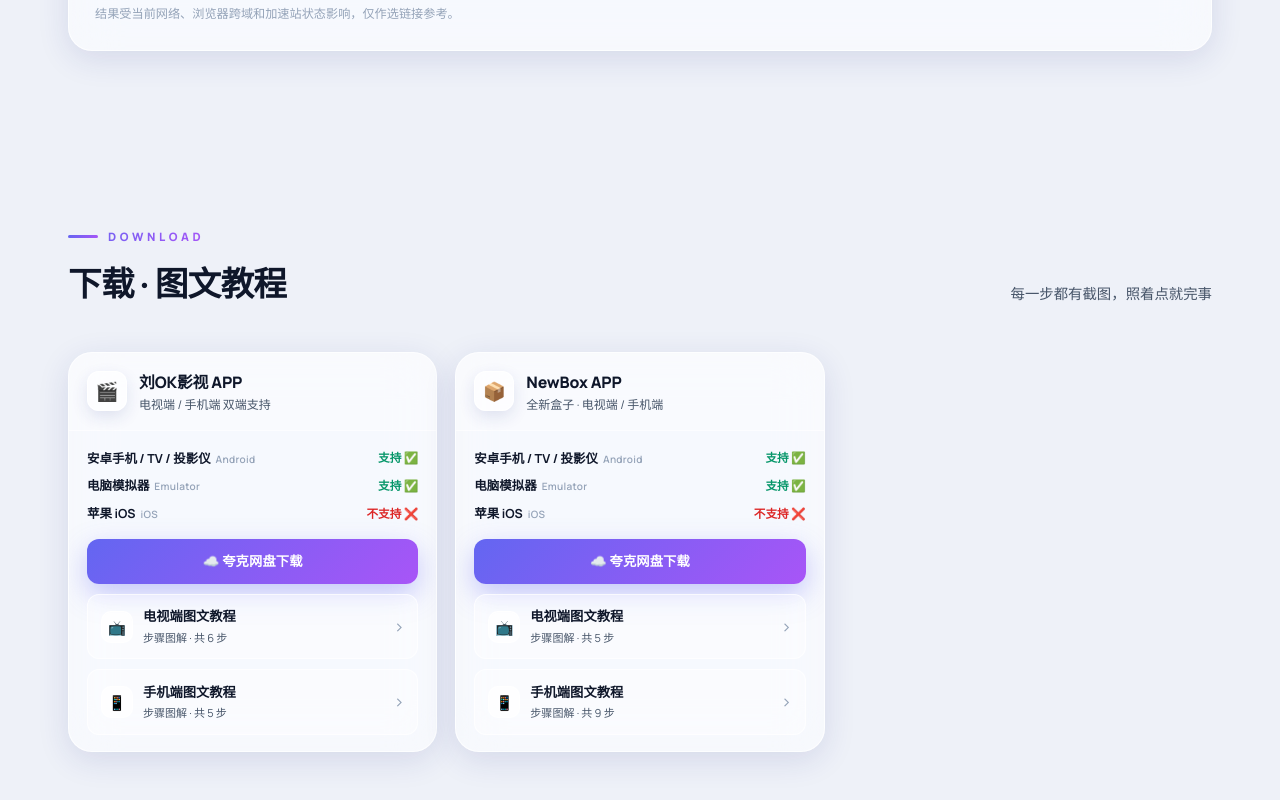
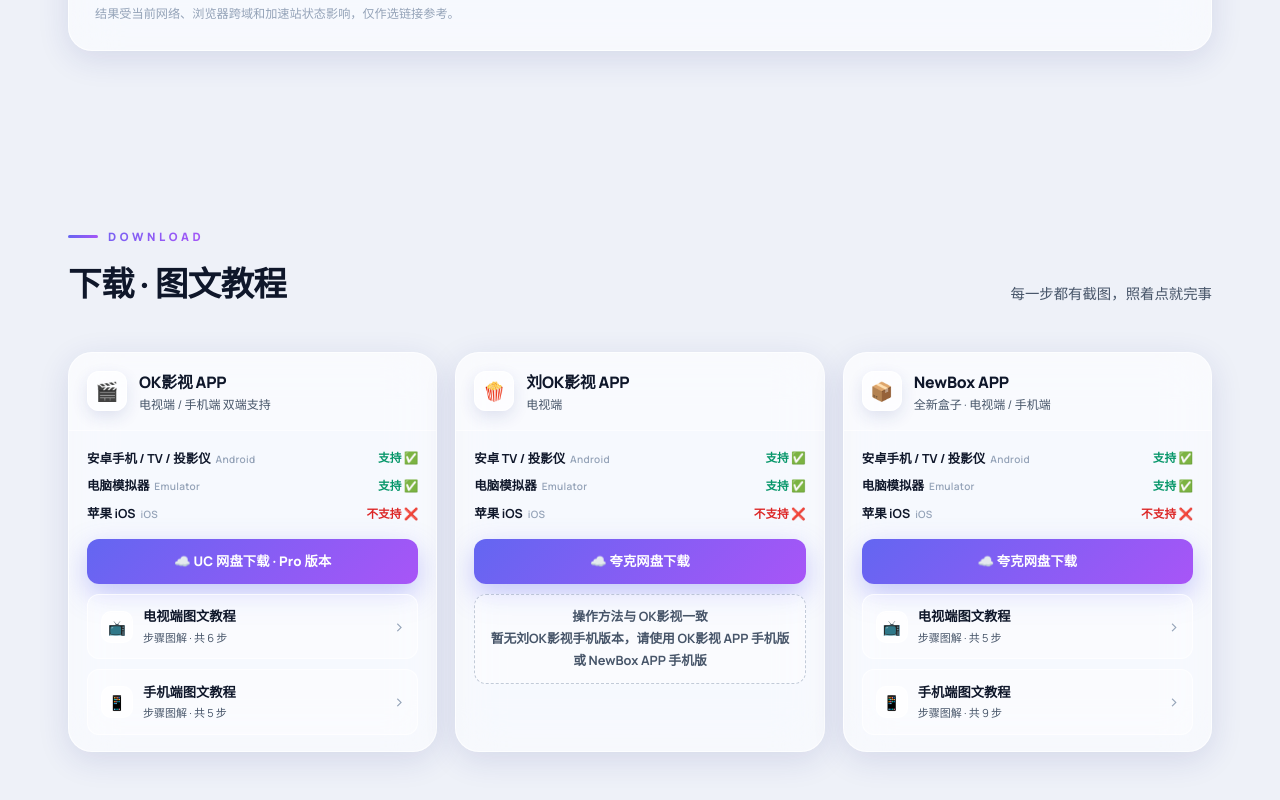
Before and after one commit to EchoIuSion/EchoIuSion.github.io, a plain HTML site: page index.html in a window 1280 px wide. Shown: the part 3061-3861 px from the top of the page. Drawn offline with Linux system fonts and the light colour scheme.

Commit message:
Revert "更新下载区：OK影视卡片改为刘OK影视 APP 并替换为夸克网盘链接，移除原刘OK影视卡片"
This reverts commit 28931cf1c40cfbf03ec62cb949268e203f8b55ba.

```diff
--- a/index.html
+++ b/index.html
@@ -855,7 +855,7 @@ a, button, .source-link, .guide-cta-card, .app-cta, .btn {
         <div class="app-card-header">
           <div class="app-icon">🎬</div>
           <div>
-            <h3>刘OK影视 APP</h3>
+            <h3>OK影视 APP</h3>
             <div class="sub">电视端 / 手机端 双端支持</div>
           </div>
         </div>
@@ -865,7 +865,7 @@ a, button, .source-link, .guide-cta-card, .app-cta, .btn {
         <div class="sp-row"><span class="sp-name">电脑模拟器<span class="sp-en">Emulator</span></span><span class="sp-yes">支持 ✅</span></div>
         <div class="sp-row"><span class="sp-name">苹果 iOS<span class="sp-en">iOS</span></span><span class="sp-no">不支持 ❌</span></div>
       </div>
-          <a class="app-cta qk" href="https://pan.quark.cn/s/2e3889bd222c" target="_blank" rel="noopener">☁️ 夸克网盘下载</a>
+          <a class="app-cta uc" href="https://drive.uc.cn/s/e7b5fd4698704" target="_blank" rel="noopener">☁️ UC 网盘下载 · Pro 版本</a>
           <a href="javascript:void(0)" class="guide-cta-card" data-modal="okTvModal">
             <div class="guide-cta-icon">📺</div>
             <div><h4>电视端图文教程</h4><p>步骤图解 · 共 6 步</p></div>
@@ -876,6 +876,24 @@ a, button, .source-link, .guide-cta-card, .app-cta, .btn {
             <div><h4>手机端图文教程</h4><p>步骤图解 · 共 5 步</p></div>
             <div class="guide-cta-arrow">›</div>
           </a>
+        </div>
+      </article>
+      <article class="app-card">
+        <div class="app-card-header">
+          <div class="app-icon">🍿</div>
+          <div>
+            <h3>刘OK影视 APP</h3>
+            <div class="sub">电视端</div>
+          </div>
+        </div>
+        <div class="app-card-body">
+      <div class="support-list">
+        <div class="sp-row"><span class="sp-name">安卓 TV / 投影仪<span class="sp-en">Android</span></span><span class="sp-yes">支持 ✅</span></div>
+        <div class="sp-row"><span class="sp-name">电脑模拟器<span class="sp-en">Emulator</span></span><span class="sp-yes">支持 ✅</span></div>
+        <div class="sp-row"><span class="sp-name">苹果 iOS<span class="sp-en">iOS</span></span><span class="sp-no">不支持 ❌</span></div>
+      </div>
+          <a class="app-cta qk" href="https://pan.quark.cn/s/2e3889bd222c" target="_blank" rel="noopener">☁️ 夸克网盘下载</a>
+          <p class="guide-note">操作方法与 OK影视一致<br />暂无刘OK影视手机版本，请使用 OK影视 APP 手机版或 NewBox APP 手机版</p>
         </div>
       </article>
       <article class="app-card">
```
